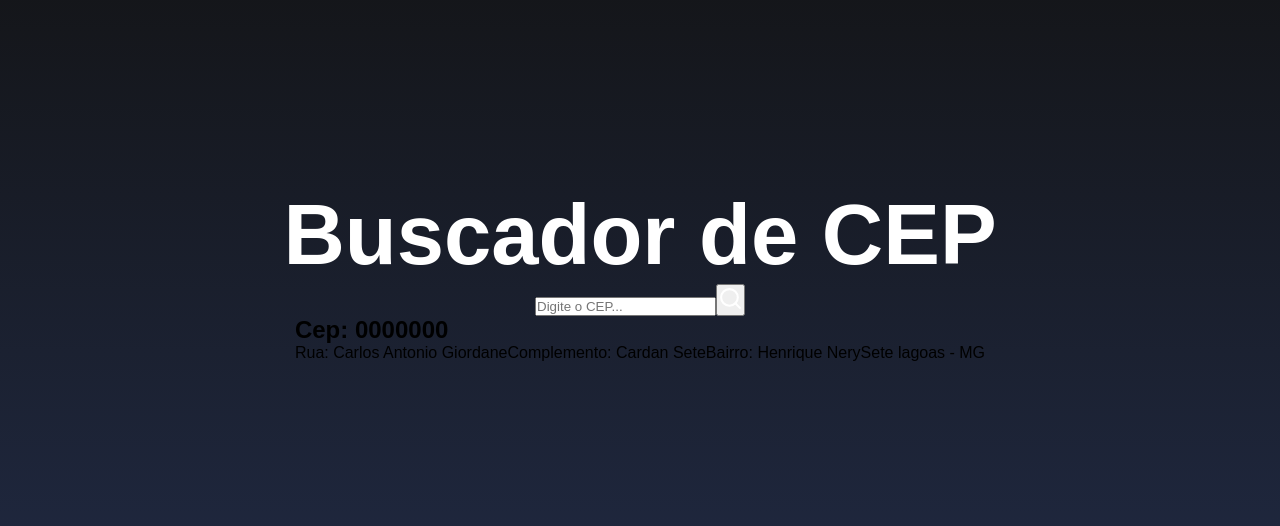
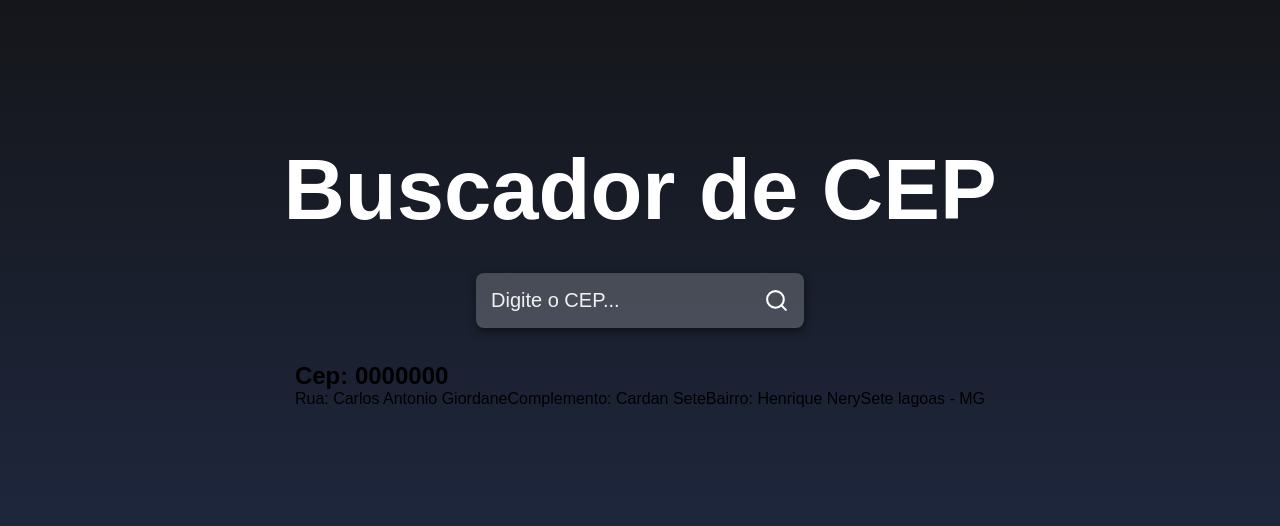
Before and after one commit to senaMarcus/buscador, a React (Create React App) app: page / in a window 1280 px wide. Shown: the part 126-652 px from the top of the page. Built offline with nearby package versions, Linux system fonts and the light colour scheme.

Commit message:
add: set style css in input form

```diff
--- a/src/styles.css
+++ b/src/styles.css
@@ -22,3 +22,39 @@
         transform: rotatex(0deg)
     }
 }
+
+.containerInput{
+    background-color: rgba(255,255,255,0.2);
+    padding:15px;
+    margin:34px 0;
+    display:flex;
+    border-radius:8px;
+    box-shadow:1px 3px 8px rgba(0,0,0,0.5);
+}
+
+.containerInput input {
+    background-color: transparent;
+    border:0;
+    font-size: 20px;
+    color: #fff;
+    outline: none;
+    margin-right: 8px;
+}
+
+.containerInput input::placeholder{
+    color:#f1f1f1;
+}
+
+.btnSearch{
+    background-color: transparent;
+    border:0;
+    display:flex;
+    justify-content: center;
+    align-items: center;
+    cursor: pointer;
+    transition: transform 0.5s;
+}
+
+.btnSearch:hover{
+    transform: scale(1.2)
+}
```
